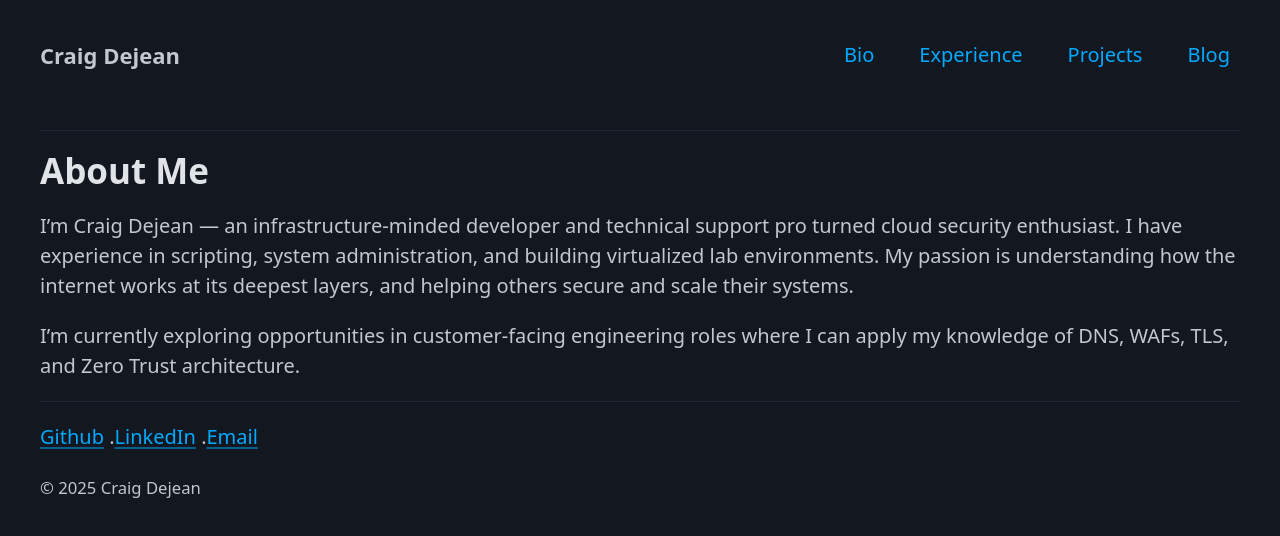
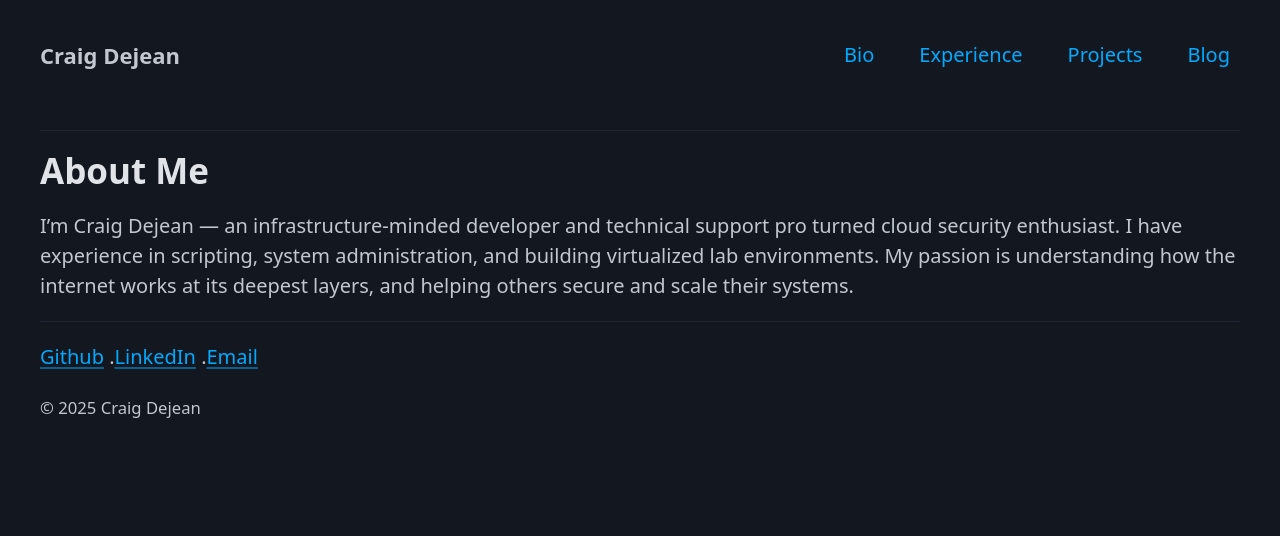
Before and after one commit to craig91/portfolio, a React (Vite) app in the folder frontend/: page /bio in a window 1280 px wide. Shown: the top 536 px of the page. Built offline with nearby package versions, Linux system fonts and the light colour scheme.

Commit message:
removed unnecessary content from home page

```diff
--- a/frontend/src/pages/Bio.jsx
+++ b/frontend/src/pages/Bio.jsx
@@ -3,8 +3,6 @@ function Bio() {
        <section>
         <h2>About Me</h2>
         <p>        I’m Craig Dejean — an infrastructure-minded developer and technical support pro turned cloud security enthusiast. I have experience in scripting, system administration, and building virtualized lab environments. My passion is understanding how the internet works at its deepest layers, and helping others secure and scale their systems.</p>
-        <p> I’m currently exploring opportunities in customer-facing engineering roles where I can apply my knowledge of DNS, WAFs, TLS, and Zero Trust architecture.
-      </p>
        </section>
     );
 }
```
